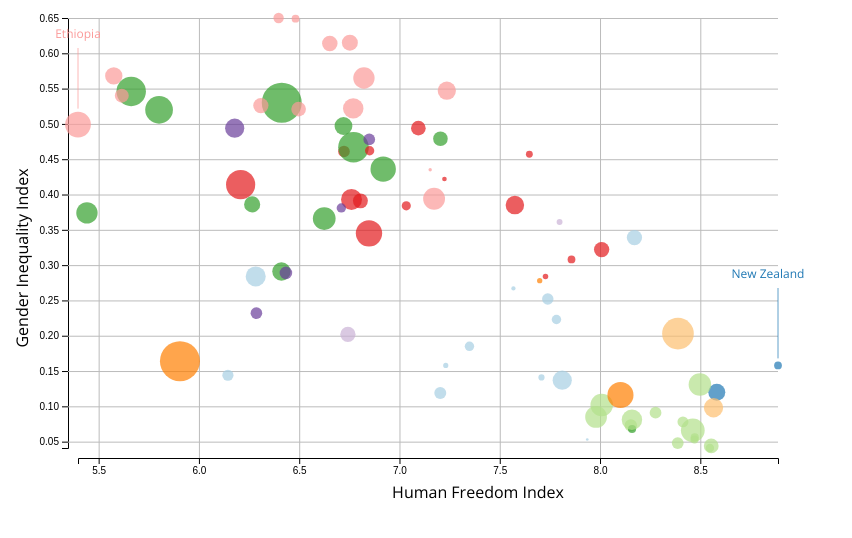
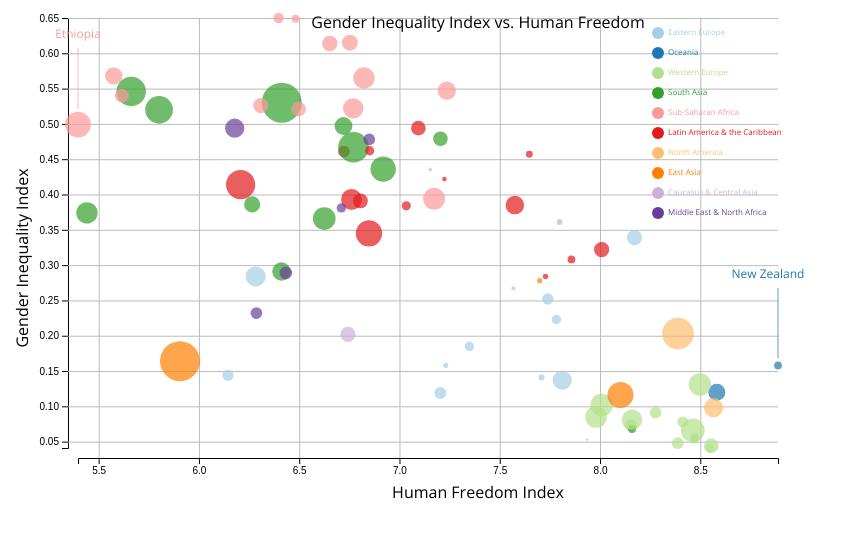
Before and after one commit to danagong/info3300-project1, a plain HTML site: page index.html in a window 1280 px wide. Shown: the whole page, without its empty margins (0-852 px from the left). Drawn offline with nearby package versions, Linux system fonts and the light colour scheme; a web font is replaced by a local one.

Commit message:
legend and title

```diff
--- a/index.html
+++ b/index.html
@@ -1,14 +1,16 @@
 <!DOCTYPE html>
 <html lang="en">
+
 <head>
     <meta charset="UTF-8">
     <meta http-equiv="X-UA-Compatible" content="IE=edge">
     <meta name="viewport" content="width=device-width, initial-scale=1.0">
     <title>Project 1</title>
     <script src="https://d3js.org/d3.v7.min.js"></script>
-    <link href="https://fonts.googleapis.com/css?family=Aldrich|Arima+Madurai|Open Sans|Libre+Baskerville|Pirata+One|Poiret+One|Sancreek|Satisfy|Share+Tech+Mono|Smokum|Snowburst+One|Special+Elite" rel="stylesheet">
+    <link
+        href="https://fonts.googleapis.com/css?family=Aldrich|Arima+Madurai|Open Sans|Libre+Baskerville|Pirata+One|Poiret+One|Sancreek|Satisfy|Share+Tech+Mono|Smokum|Snowburst+One|Special+Elite"
+        rel="stylesheet">
     <style>
-
         .gridlines line {
             stroke: #bbb;
         }
@@ -18,8 +20,9 @@
         }
     </style>
 </head>
+
 <body>
-    <svg id='scatter' height=500 width=800 ></svg>
+    <svg id='scatter' height=500 width=800></svg>
 
 
 
@@ -30,18 +33,18 @@
 
         const width = svg.attr("width");
         const height = svg.attr("height");
-    const margin = {top: 10, right: 30, bottom: 60, left: 70};
+        const margin = { top: 10, right: 30, bottom: 60, left: 70 };
         const chartWidth = width - margin.left - margin.right;
         const chartHeight = height - margin.top - margin.bottom;
 
-    let annotations = svg.append("g").attr("id","annotations");
-    let chartArea = svg.append("g").attr("id","points")
-        .attr("transform",`translate(${margin.left},${margin.top})`);
+        let annotations = svg.append("g").attr("id", "annotations");
+        let chartArea = svg.append("g").attr("id", "points")
+            .attr("transform", `translate(${margin.left},${margin.top})`);
 
 
         // Import some CSV data
         d3.csv("final_na.csv", d3.autoType)
-    .then( (data) => {
+            .then((data) => {
                 console.log(data);
 
                 const hfiExtent = d3.extent(data, d => d['hf_score']);
@@ -56,32 +59,66 @@
                 // });
 
 
-        const popExtent = d3.extent(data, d =>d['2021_pop']);
-        let popScale = d3.scaleLog().domain(popExtent).range([0,20]);
+                const popExtent = d3.extent(data, d => d['2021_pop']);
+                let popScale = d3.scaleLog().domain(popExtent).range([0, 20]);
 
+
+                const regions = [
+                    'Eastern Europe', 'Oceania', 'Western Europe', 'South Asia',
+                    'Sub-Saharan Africa', 'Latin America & the Caribbean', 'North America',
+                    'East Asia', 'Caucasus & Central Asia', 'Middle East & North Africa'
+                ]
 
                 let color = d3
                     .scaleOrdinal()
-            .domain([
-                        'Eastern Europe', 'Oceania' ,'Western Europe', 'South Asia',
-            'Sub-Saharan Africa' ,'Latin America & the Caribbean', 'North America',
-            'East Asia' ,'Caucasus & Central Asia' ,'Middle East & North Africa'
-            ])
+                    .domain(regions)
                     .range(d3.schemePaired)
 
 
                 let leftAxis = d3.axisLeft(giiScale)
                 let leftGridlines = d3.axisLeft(giiScale)
-                                .tickSize(-chartWidth-10)
+                    .tickSize(-chartWidth - 10)
                     .tickFormat("")
                 annotations.append("g")
                     .attr("class", "y axis")
-            .attr("transform",`translate(${margin.left-10},${margin.top})`)
+                    .attr("transform", `translate(${margin.left - 10},${margin.top})`)
                     .call(leftAxis)
                 annotations.append("g")
                     .attr("class", "y gridlines")
-            .attr("transform",`translate(${margin.left-10},${margin.top})`)
+                    .attr("transform", `translate(${margin.left - 10},${margin.top})`)
                     .call(leftGridlines);
+
+                const LEGEND_CIRCLE_SIZE = 6;
+                const LEGEND_FONT_SIZE = 8;
+                const LEGEND_X_ALIGN = svg.attr("width") - 150;
+                const LEGEND_X_GAP = 10;
+                const LEGEND_Y_ALIGN = 25;
+                const LEGEND_Y_GAP = 20;
+
+
+                svg.selectAll("legendcolors")
+                    .data(regions)
+                    .enter()
+                    .append("circle")
+                    .attr("cx", LEGEND_X_ALIGN)
+                    .attr("cy", (d, i) => LEGEND_Y_ALIGN + i * LEGEND_Y_GAP)
+                    .attr("r", LEGEND_CIRCLE_SIZE)
+                    .attr("font-family", "Open Sans")
+                    .attr("font-size", LEGEND_FONT_SIZE)
+                    .style("fill", (d) => color(d))
+
+                svg.selectAll("legendtext")
+                    .data(regions)
+                    .enter()
+                    .append("text")
+                    .attr("x", LEGEND_X_ALIGN + LEGEND_X_GAP)
+                    .attr("y", (d, i) => LEGEND_Y_ALIGN + i * LEGEND_Y_GAP)
+                    .style("fill", (d) => color(d))
+                    .text(d => d)
+                    .attr("text-anchor", "left")
+                    .attr("font-family", "Open Sans")
+                    .attr("font-size", LEGEND_FONT_SIZE)
+                    .style("alignment-baseline", "middle")
 
                 //y-axis label:
                 svg.append("text")
@@ -94,20 +131,27 @@
 
                 let bottomAxis = d3.axisBottom(hfiScale)
                 let bottomGridlines = d3.axisBottom(hfiScale)
-                                .tickSize(-chartHeight-10)
+                    .tickSize(-chartHeight - 10)
                     .tickFormat("")
                 annotations.append("g")
                     .attr("class", "x axis")
-            .attr("transform",`translate(${margin.left},${chartHeight+margin.top+10})`)
+                    .attr("transform", `translate(${margin.left},${chartHeight + margin.top + 10})`)
                     .call(bottomAxis);
                 annotations.append("g")
                     .attr("class", "x gridlines")
-            .attr("transform",`translate(${margin.left},${chartHeight+margin.top+10})`)
+                    .attr("transform", `translate(${margin.left},${chartHeight + margin.top + 10})`)
                     .call(bottomGridlines);
 
                 //x-axis label:
                 chartArea.append("text")
-            .attr("transform","translate(" + width / 2 + " ," + (height-20) + ")")
+                    .attr("transform", "translate(" + width / 2 + " ," + 10 + ")")
+                    .style("text-anchor", "middle")
+                    .text("Gender Inequality Index vs. Human Freedom")
+                    .attr("font-family", "Open Sans");
+
+                //x-axis label:
+                chartArea.append("text")
+                    .attr("transform", "translate(" + width / 2 + " ," + (height - 20) + ")")
                     .style("text-anchor", "middle")
                     .text("Human Freedom Index")
                     .attr("font-family", "Open Sans");
@@ -115,7 +159,7 @@
                 // JOIN data to elements.
                 let circles = chartArea
                     .selectAll("circle")
-                        .data(data, function(d){
+                    .data(data, function (d) {
                         return d["country"];
                     });
                 // ENTER new elements present in new data.
@@ -131,14 +175,14 @@
                     .attr("cx", function (d) {
                         return hfiScale(d["hf_score"]);
                     })
-            .attr("r", function(d){
+                    .attr("r", function (d) {
                         return popScale(d["2021_pop"])
                     })
                     .attr('opacity', .7);
 
                 // annotations for largest and smallest human freedom index
 
-        smallest = d3.min(data, function(d) {return d['hf_score'] })
+                smallest = d3.min(data, function (d) { return d['hf_score'] })
 
                 console.log(smallest)
 
@@ -147,21 +191,21 @@
                     .style("stroke-width", 1)
                     .attr('opacity', .7)
                     .attr("x1", hfiScale(smallest))
-                .attr("y1", giiScale(0.499)-16)
+                    .attr("y1", giiScale(0.499) - 16)
                     .attr("x2", hfiScale(smallest))
                     .attr("y2", 30);
 
                 chartArea.append("text")
-            .attr("x",hfiScale(smallest))
+                    .attr("x", hfiScale(smallest))
                     .attr("y", 20)
                     .style("text-anchor", "middle")
-            .style('fill' ,'#fb9a99')
+                    .style('fill', '#fb9a99')
                     .text("Ethiopia")
                     .attr("font-family", "Open Sans")
                     .style("font-size", "12px");
 
 
-        largest = d3.max(data, function(d) {return d['hf_score'] })
+                largest = d3.max(data, function (d) { return d['hf_score'] })
 
                 console.log(largest)
 
@@ -170,15 +214,15 @@
                     .style("stroke-width", 1)
                     .attr('opacity', .7)
                     .attr("x1", hfiScale(largest))
-                .attr("y1", giiScale(0.158)-7)
+                    .attr("y1", giiScale(0.158) - 7)
                     .attr("x2", hfiScale(largest))
                     .attr("y2", 270);
 
                 chartArea.append("text")
-            .attr("x",hfiScale(largest)-10)
+                    .attr("x", hfiScale(largest) - 10)
                     .attr("y", 260)
                     .style("text-anchor", "middle")
-            .style('fill' ,'#1f78b4')
+                    .style('fill', '#1f78b4')
                     .text("New Zealand")
                     .attr("font-family", "Open Sans")
                     .style("font-size", "12px");
@@ -187,7 +231,10 @@
 
             });
 
+
+
     </script>
 
 </body>
+
 </html>
```
Lines whose indentation alone changed are shown as unchanged.
